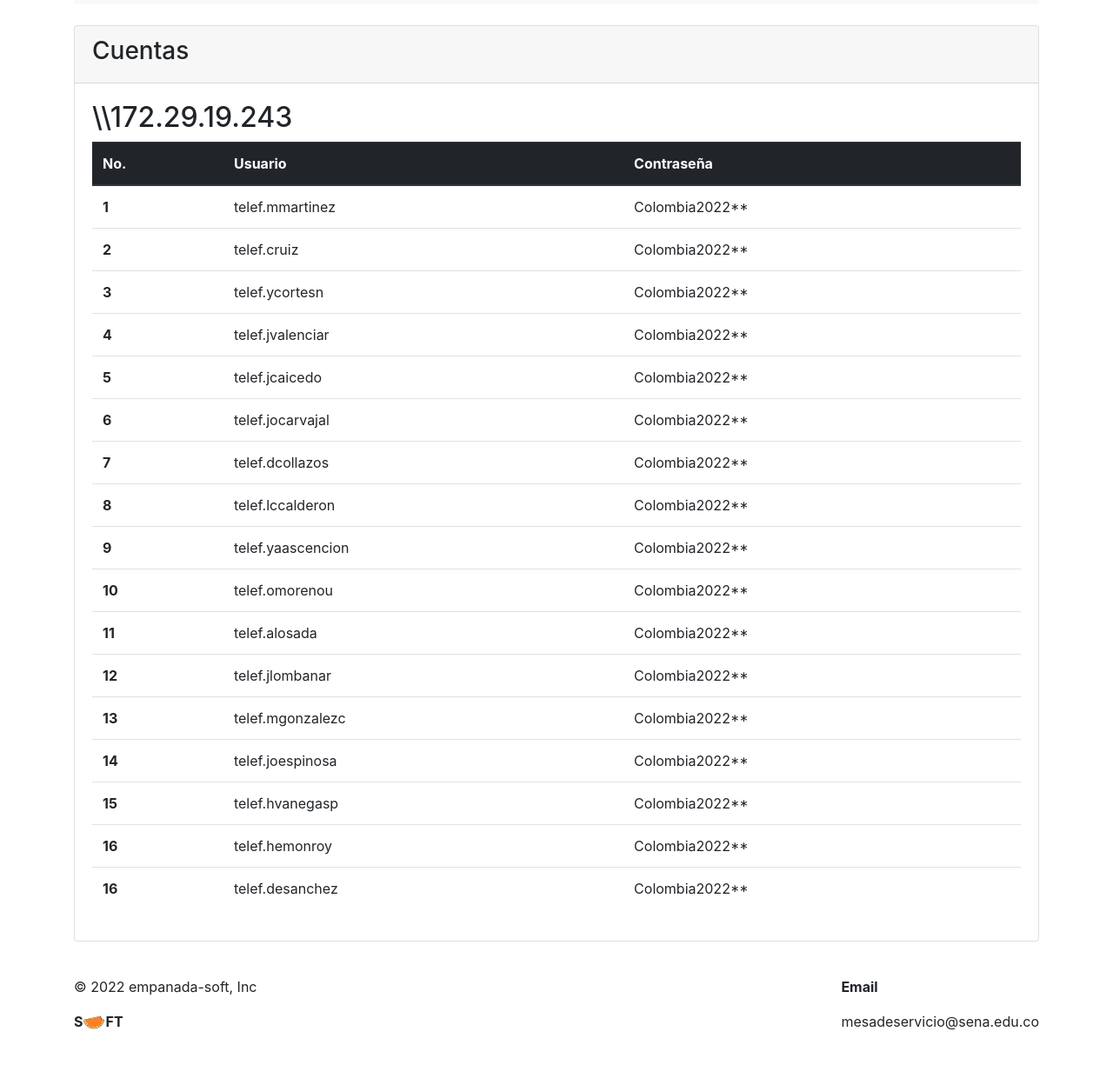
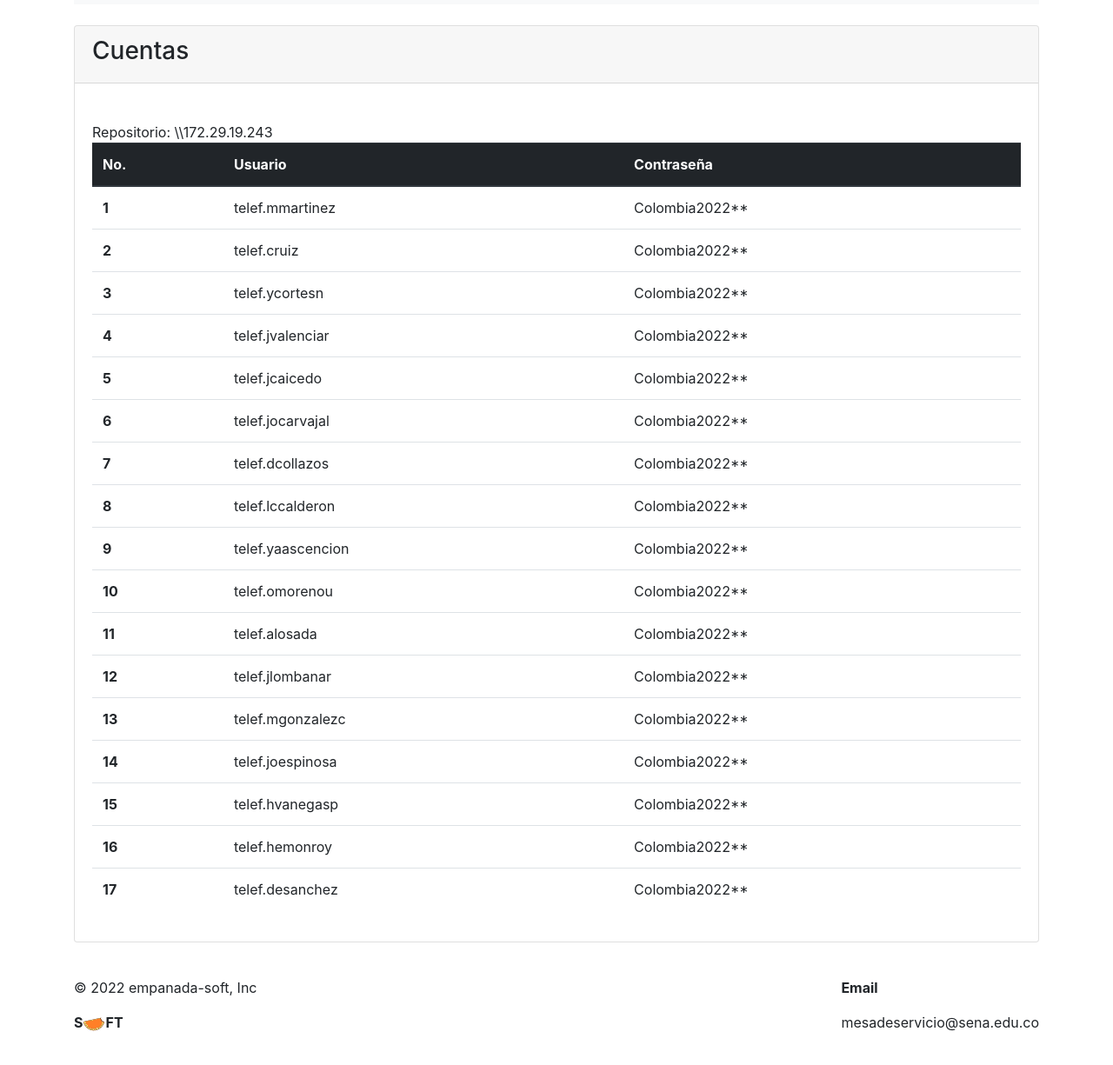
Before and after one commit to jicaicedos/webplantillaincidentes, a website: page pages/cuentas.html in a window 1280 px wide. Shown: the part 53-1278 px from the top of the page at 87% size. Drawn offline with nearby package versions, Linux system fonts and the light colour scheme; files that its build step writes are made by us from their sources; files whose address does not match are found by name.

Commit message:
Update url 172.29.19.243 repository

```diff
--- a/pages/cuentas.html
+++ b/pages/cuentas.html
@@ -68,8 +68,9 @@
         <h3>Cuentas</h3>
       </div>
       <div class="card-body">
-
-        <h2>\\172.29.19.243</h2>
+        <br>
+        Repositorio: \\172.29.19.243
+        <br>
         <table class="table">
           <thead class="thead-dark">
             <tr>
@@ -160,7 +161,7 @@
               <td>Colombia2022**</td>
             </tr>
             <tr>
-              <th scope="row">16</th>
+              <th scope="row">17</th>
               <td>telef.desanchez</td>
               <td>Colombia2022**</td>
             </tr>
```
